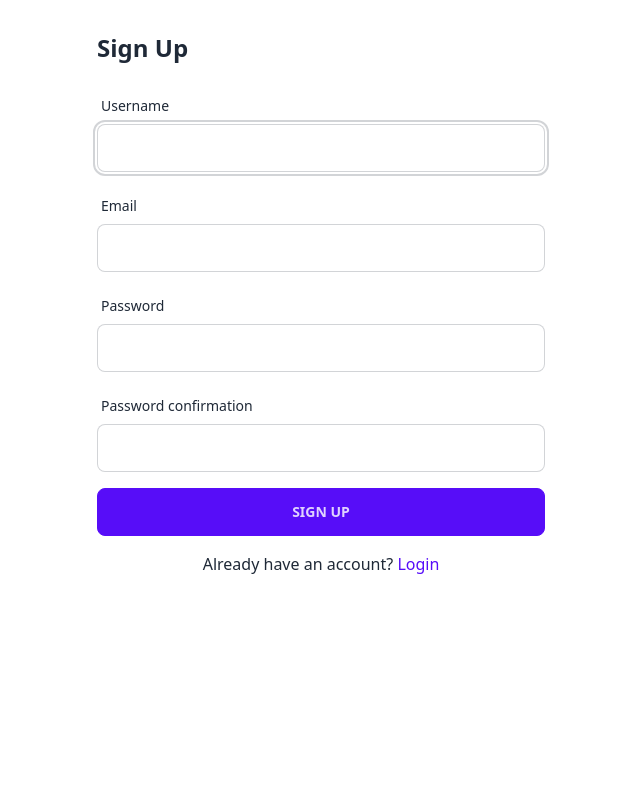
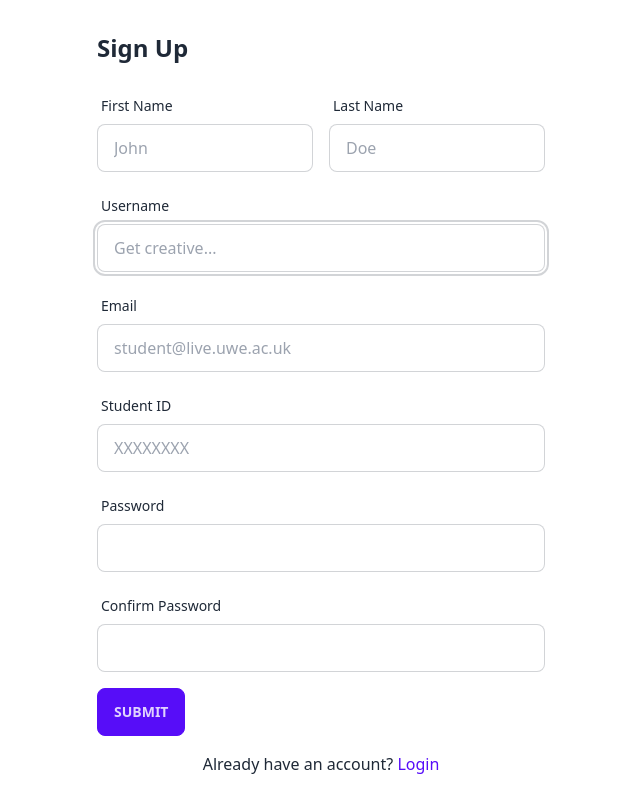
Before and after one commit to yasnaya-polyana/Uni-Hub-Group18, a Django app: page /signup/ in a window 1280 px wide. Shown: the part 64-872 px from the top of the page, without its empty margins (319-959 px from the left). Before the commit the page ends 638 px from the top, so only its background shows below. Run offline with Django 5.2, Linux system fonts and the light colour scheme; some libraries are stand-ins or nearby versions.

Commit message:
feat: added few fields in database for specific university details, stylised the login and sign-up pages, added basic API support

```diff
--- a/accounts/forms.py
+++ b/accounts/forms.py
@@ -1,30 +1,118 @@
 from django import forms
 from django.contrib.auth.forms import UserCreationForm, AuthenticationForm
-from .models import CustomUser
+from django.core.validators import RegexValidator
+from django.contrib.auth import authenticate
+from django.core.exceptions import ValidationError
+from .models import CustomUser, Course
 
+# User Creation Form
+#
+#
 class CustomUserCreationForm(UserCreationForm):
+    # Specify Field Attributes and Form Styling
+    #
+    first_name = forms.CharField(
+        required=True,
+        label='First Name',
+        widget=forms.TextInput(attrs={
+            'placeholder': 'John'
+        })
+    )
+    last_name = forms.CharField(
+        required=True,
+        label="Last Name",
+        widget=forms.TextInput(attrs={
+            'placeholder': 'Doe'
+        })
+    )
+    username = forms.CharField(
+        widget=forms.EmailInput(attrs={
+            'placeholder': 'Get creative...'
+        })
+    )
+
+    # Student ID Validation
+    # Regex for numbers only
+    student_id = forms.CharField(
+        required=True,
+        label="Student ID",
+        max_length=8,
+        validators=[RegexValidator(r'^[0-9]*$', 'Only numbers are allowed.')],
+        widget=forms.TextInput(attrs={
+            'placeholder': 'XXXXXXXX'
+        })
+    )
+
     email = forms.EmailField(
         required=True,
-        widget=forms.EmailInput(attrs={'class': 'input input-bordered w-full'})
+        widget=forms.EmailInput(attrs={
+            'class': 'input input-bordered w-full',
+            'placeholder': 'student@live.uwe.ac.uk'
+        })
+    )
+
+    password2 = forms.CharField(
+        label="Confirm Password"
     )
 
     class Meta:
         model = CustomUser
-        fields = ('username', 'email', 'password1', 'password2')
 
+        # All fields which are shown upon sign-up
+        #
+        fields = ('username', 'email', 'first_name', 'last_name', 'student_id', 'password1', 'password2')
+
+    # Initialise all forms with default CSS styling
     def __init__(self, *args, **kwargs):
         super().__init__(*args, **kwargs)
         for field in self.fields.values():
             field.widget.attrs['class'] = 'input input-bordered w-full'
 
+# User Login Form
+#
+#
 class CustomLoginForm(AuthenticationForm):
-    username = forms.CharField(widget=forms.TextInput(attrs={'class': 'input input-bordered w-full'}))
-    password = forms.CharField(widget=forms.PasswordInput(attrs={'class': 'input input-bordered w-full'}))
+    username = forms.CharField(
+        label="Username",
+        required=True,
+        widget=forms.TextInput(attrs={'class': 'input input-bordered w-full'})
+    )
 
+    password = forms.CharField(
+        label="Password",
+        required=True,
+        widget=forms.PasswordInput(attrs={'class': 'input input-bordered w-full'})
+    )
+
+# Edit User Profile
+#
+#
 class ProfileEditForm(forms.ModelForm):
+    email = forms.EmailField(
+        required=True,
+        widget=forms.EmailInput(attrs={
+            'class': 'input input-bordered w-full',
+            'placeholder': 'student@live.uwe.ac.uk'
+        })
+    )
+
+    course = forms.ModelChoiceField(
+        queryset=Course.objects.all(),
+        required=False,
+        widget=forms.Select(attrs={
+            "class": "select select-bordered w-full"
+        }),
+        empty_label=None
+    )
+
+    profile_picture = forms.FileField(
+        label="Profile Picture",
+        widget=forms.FileInput(attrs={'class': 'file-input file-input-bordered w-full'})
+    )
+
     class Meta:
         model = CustomUser
-        fields = ('email', 'bio', 'profile_picture')
+        fields = ('email', 'bio', 'profile_picture', 'course')
         widgets = {
             'email': forms.EmailInput(attrs={'class': 'input input-bordered w-full'}),
             'bio': forms.Textarea(attrs={'class': 'textarea textarea-bordered w-full', 'rows': 4}),
--- a/accounts/models.py
+++ b/accounts/models.py
@@ -1,11 +1,27 @@
 from django.contrib.auth.models import AbstractUser
 from django.db import models
+from django.core.validators import MinLengthValidator, MaxLengthValidator
 
 # Create your models here.
 
+# Course Types
+#
+#
+class Course(models.Model):
+    course_id = models.AutoField(primary_key=True)
+    course_name = models.TextField(max_length=100)
+
+    def __str__(self):
+        return self.course_name
+
+# Student Account Creation
+#
+#
 class CustomUser(AbstractUser):
     bio = models.TextField(max_length=500, blank=True)
+    student_id = models.CharField(max_length=8, validators=[MinLengthValidator(8), MaxLengthValidator(8)], unique=True, null=True, blank=False)
     profile_picture = models.ImageField(upload_to='profile_pics/', null=True, blank=True)
+    course = models.ForeignKey(Course, on_delete=models.CASCADE, null=True, blank=True)
 
     def __str__(self):
         return self.username
--- a/accounts/views.py
+++ b/accounts/views.py
@@ -4,6 +4,8 @@ from django.contrib.auth.decorators import login_required
 from django.contrib import messages
 from django.views.generic import TemplateView
 from .forms import CustomUserCreationForm, CustomLoginForm, ProfileEditForm
+
+from .decorators import anonymous_required
 
 # Create your views here.
 
@@ -21,6 +23,7 @@ def signup_view(request):
         form = CustomUserCreationForm()
     return render(request, 'accounts/signup.html', {'form': form})
 
+@anonymous_required
 def login_view(request):
     if request.method == 'POST':
         form = CustomLoginForm(data=request.POST)
--- /dev/null
+++ b/api/urls.py
@@ -0,0 +1,8 @@
+from django.urls import path
+from .views import UserProfileDetail
+
+# Setup API End-points
+#
+urlpatterns = [
+    path('profiles/<str:username>/', UserProfileDetail.as_view(), name='user-profile-detail'), # Detail by username
+]
--- a/requirements.txt
+++ b/requirements.txt
@@ -2,3 +2,4 @@ Django>=5.1.5
 psycopg2-binary>=2.9.9
 python-dotenv>=1.0.0
 Pillow>=10.0.0
+djangorestframework>=3.15.2
--- a/templates/accounts/edit_profile.html
+++ b/templates/accounts/edit_profile.html
@@ -15,11 +15,12 @@
             {{ field }}
             {% if field.errors %}
             <label class="label">
-                <span class="label-text-alt text-error">{{ field.errors|join:", " }}</span>
+                <span class="label-text-alt text-error">{{ field.errors|join:"<br/> " }}</span>
             </label>
             {% endif %}
         </div>
         {% endfor %}
+
         <button type="submit" class="btn btn-primary w-full">Save Changes</button>
     </form>
 </div>
--- a/templates/accounts/signup.html
+++ b/templates/accounts/signup.html
@@ -5,11 +5,37 @@
 {% block content %}
 <div class="max-w-md mx-auto">
     <h2 class="text-2xl font-bold mb-6">Sign Up</h2>
-    <form method="post" class="space-y-4">
+    <form method="post">
         {% csrf_token %}
-        {% for field in form %}
+        <div class="grid grid-cols-2 gap-4">  {# Use grid for side-by-side layout #}
             <div class="form-control">
+                <label class="label" for="{{ form.first_name.id_for_label }}">
+                    <span class="label-text">{{ form.first_name.label }}</span>
+                </label>
+                {{ form.first_name }}
+                {% if form.first_name.errors %}
                     <label class="label">
+                        <span class="label-text-alt text-error">{{ form.first_name.errors|join:", " }}</span>
+                    </label>
+                {% endif %}
+            </div>
+            <div class="form-control">
+                <label class="label" for="{{ form.last_name.id_for_label }}">
+                    <span class="label-text">{{ form.last_name.label }}</span>
+                </label>
+                {{ form.last_name }}
+                {% if form.last_name.errors %}
+                    <label class="label">
+                        <span class="label-text-alt text-error">{{ form.last_name.errors|join:", " }}</span>
+                    </label>
+                {% endif %}
+            </div>
+        </div>  {# End of the grid container #}
+
+        {% for field in form %}  {# Render other fields below #}
+            {% if field.name != 'first_name' and field.name != 'last_name' %} {# Skip first and last name #}
+                <div class="form-control mt-4">  {# Add margin top for spacing #}
+                    <label class="label" for="{{ field.id_for_label }}">
                         <span class="label-text">{{ field.label }}</span>
                     </label>
                     {{ field }}
@@ -19,8 +45,10 @@
                         </label>
                     {% endif %}
                 </div>
+            {% endif %}
         {% endfor %}
-        <button type="submit" class="btn btn-primary w-full">Sign Up</button>
+
+        <button type="submit" class="btn btn-primary mt-4">Submit</button>
     </form>
     <p class="mt-4 text-center">
         Already have an account? <a href="{% url 'login' %}" class="text-primary">Login</a>
--- a/uni_hub/urls.py
+++ b/uni_hub/urls.py
@@ -15,7 +15,7 @@ Including another URLconf
     2. Add a URL to urlpatterns:  path('blog/', include('blog.urls'))
 """
 from django.contrib import admin
-from django.urls import path
+from django.urls import path, include
 from django.contrib.auth import views as auth_views
 from accounts import views
 from django.conf import settings
@@ -29,4 +29,8 @@ urlpatterns = [
     path('logout/', auth_views.LogoutView.as_view(next_page='home'), name='logout'),
     path('profile/', views.profile_view, name='profile'),
     path('profile/edit/', views.edit_profile, name='edit_profile'),
+
+    # API
+    path('api/', include('api.urls'))
+
 ] + static(settings.MEDIA_URL, document_root=settings.MEDIA_ROOT)
```
Also changed, not shown: accounts/decorators.py (added, +32 -0 lines), api/serializers.py (added, +19 -0 lines), api/views.py (added, +14 -0 lines), templates/accounts/login.html (+13 -1 lines), templates/accounts/profile.html (+6 -1 lines), uni_hub/settings.py (+18 -4 lines), accounts/migrations/0002_course_customuser_course.py (added), accounts/migrations/0003_customuser_student_id.py (added), api/__init__.py (added), 1 other file. Lines whose indentation alone changed are shown as unchanged.
